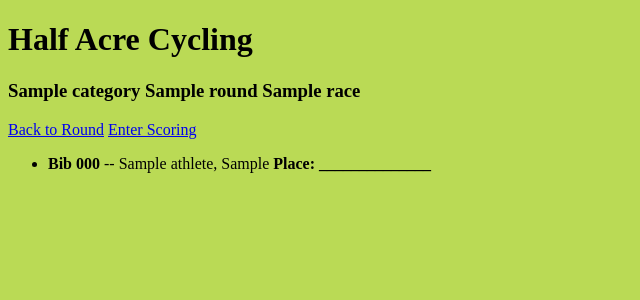
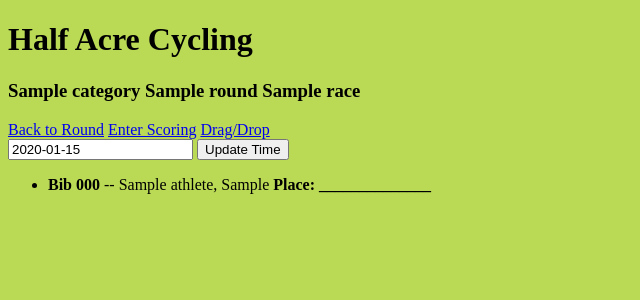
Before and after one commit to Half-Acre-Cycling/hac-django, a Django app: page /categories/1/round/1/race/1 in a window 1280 px wide. Shown: the top 300 px of the page, without its empty margins (0-640 px from the left). Run offline with Django 4.2, Linux system fonts and the light colour scheme; a user stored in the database is signed in; tables that the repository leaves empty hold one stand-in row (values such as "Sample post"); style sheets or scripts are compiled from the project's sources; some libraries are stand-ins or nearby versions.

Commit message:
add time of race and is_past

```diff
--- a/hac/eliminator/models.py
+++ b/hac/eliminator/models.py
@@ -58,6 +58,8 @@ class Round(models.Model):
 
         super().save(*args, **kwargs)
 class Race(models.Model):
+    time = models.TextField()
+    is_past = models.BooleanField(default=False)
     title = models.TextField()
     year = models.TextField(default="2022")
     round = models.ForeignKey(Round, on_delete=models.CASCADE)
--- a/hac/eliminator/templates/races_detail.html
+++ b/hac/eliminator/templates/races_detail.html
@@ -11,6 +11,13 @@
     <h3>{{ category.title }} {{round.title}} {{ race.title }}</h3>
     <a href="/categories/{{category.id}}/round/{{round.id}}">Back to Round</a>
     <a href="/categories/{{category.id}}/round/{{round.id}}/race/{{race.id}}/scoring">Enter Scoring</a>
+    <a href="/categories/{{category.id}}/round/{{round.id}}/race/{{race.id}}/demo">Drag/Drop</a>
+    <form action="" method="POST">
+        {% csrf_token %}
+        <input type="text" name="time" id="time" value="{{race.time}}">
+        <input type="hidden" name="id" id="id" value="{{race.id}}">
+        <input type="submit" value="Update Time">
+    </form>
     <ul class="race_list">
         {% for athlete in race.athletes %}
         <li>
--- a/hac/eliminator/views.py
+++ b/hac/eliminator/views.py
@@ -77,6 +77,10 @@ def rounds_detail(request, category_id, pk):
 
 @user_passes_test(lambda u:u.is_staff, login_url='/admin/login/')
 def races_detail(request, category_id, round_id, pk):
+    if request.method == 'POST':
+        race = Race.objects.get(id=request.POST['id'])
+        race.time = request.POST['time']
+        race.save()
     this_category = Category.objects.get(id=category_id).serialize()
     this_round = Round.objects.get(id=round_id).serialize()
     this_race = Race.objects.get(id=pk).serialize()
@@ -116,6 +120,10 @@ def demo(request, category_id, round_id, pk):
                 place = idx + 1
                 if is_placing:
                     result.place = place
+                    if idx == 0:
+                        race = result.race
+                        race.is_past = True
+                        race.save()
                 elif classification == 'unplaced_riders':
                     result.place = ''
                 else:
```
